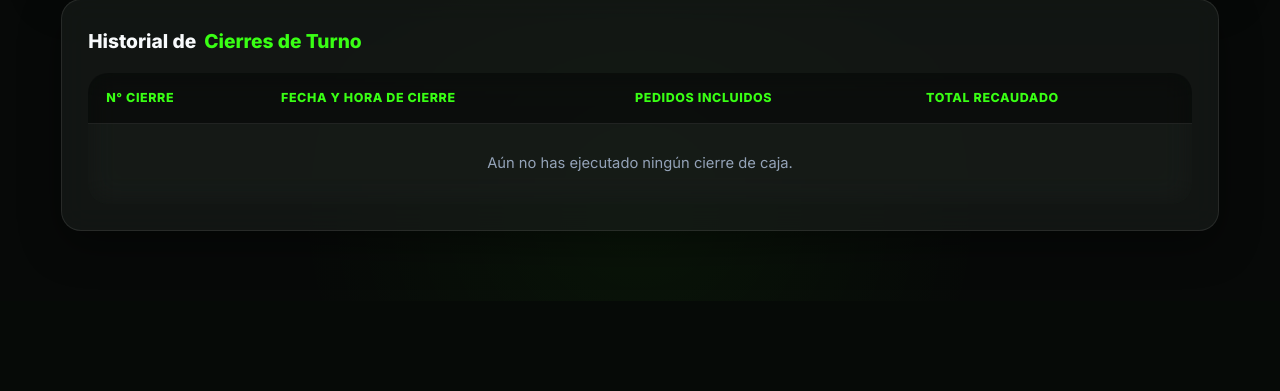
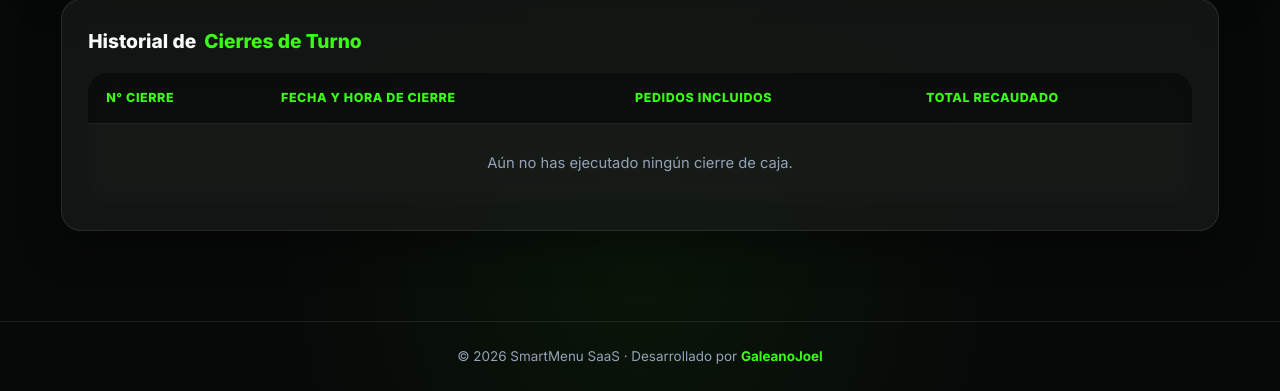
Before and after one commit to JoelGaleano/SistemaQRRestaurante, a PHP site: page /resto/admin/caja.php in a window 1280 px wide. Shown: the part 667-1058 px from the top of the page. Before the commit the page ends 898 px from the top, so only its background shows below. Run offline with PHP 8.4, Linux system fonts and the light colour scheme; the visitor is signed in with stand-in values (Sample User, id 1); data that the repository does not hold is empty.

Commit message:
actualizacion

```diff
--- a/admin/layout.php
+++ b/admin/layout.php
@@ -557,6 +557,23 @@ function renderAdminHead(string $tituloPagina): void {
             color: var(--danger);
             border: 1px solid rgba(255, 77, 79, 0.35);
         }
+
+        .admin-footer {
+            text-align: center;
+            padding: 24px 4%;
+            border-top: 1px solid var(--border-glass);
+            color: var(--text-muted);
+            font-size: 0.84rem;
+            margin-top: 20px;
+        }
+        .admin-footer a {
+            color: var(--neon);
+            text-decoration: none;
+            font-weight: 700;
+        }
+        .admin-footer a:hover {
+            text-decoration: underline;
+        }
     </style>
     <?php
 }
@@ -818,7 +835,15 @@ function renderAdminNav(string $paginaActiva): void {
                 };
             }
 
-            document.addEventListener('DOMContentLoaded', initGlobalSSE);
+            document.addEventListener('DOMContentLoaded', () => {
+                initGlobalSSE();
+                if (!document.querySelector('.admin-footer')) {
+                    const footer = document.createElement('footer');
+                    footer.className = 'admin-footer';
+                    footer.innerHTML = '&copy; 2026 SmartMenu SaaS · Desarrollado por <a href="https://github.com/JoelGaleano" target="_blank" rel="noopener noreferrer">GaleanoJoel</a>';
+                    document.body.appendChild(footer);
+                }
+            });
 
             return {
                 toggleMute: function() {
--- a/cliente/menu.php
+++ b/cliente/menu.php
@@ -1071,6 +1071,9 @@ foreach ($resultados as $row) {
             <a href="<?= htmlspecialchars($basePath) ?>#acceso" target="_blank" class="btn-promo-saas">
                 🚀 Contratá SmartMenu para tu restaurante o bar →
             </a>
+            <div style="margin-top: 14px; padding-top: 12px; border-top: 1px solid var(--border-glass); font-size: 0.78rem; color: var(--text-muted);">
+                Desarrollado por <a href="https://github.com/JoelGaleano" target="_blank" rel="noopener noreferrer" style="color: var(--neon); text-decoration: none; font-weight: 700;">GaleanoJoel</a>
+            </div>
         </div>
     </footer>
 
--- a/index.php
+++ b/index.php
@@ -878,7 +878,7 @@ session_destroy();
     </section>
 
     <footer>
-        &copy; 2026 SmartMenu SaaS · Plataforma Multi-Tenant de Cartas QR y Comandas en Tiempo Real.
+        &copy; 2026 SmartMenu SaaS · Plataforma Multi-Tenant de Cartas QR y Comandas en Tiempo Real · Desarrollado por <a href="https://github.com/JoelGaleano" target="_blank" rel="noopener noreferrer" style="color: var(--neon); text-decoration: none; font-weight: 700;">GaleanoJoel</a>
     </footer>
 
     <script>
```
Also changed, not shown: README.md.
